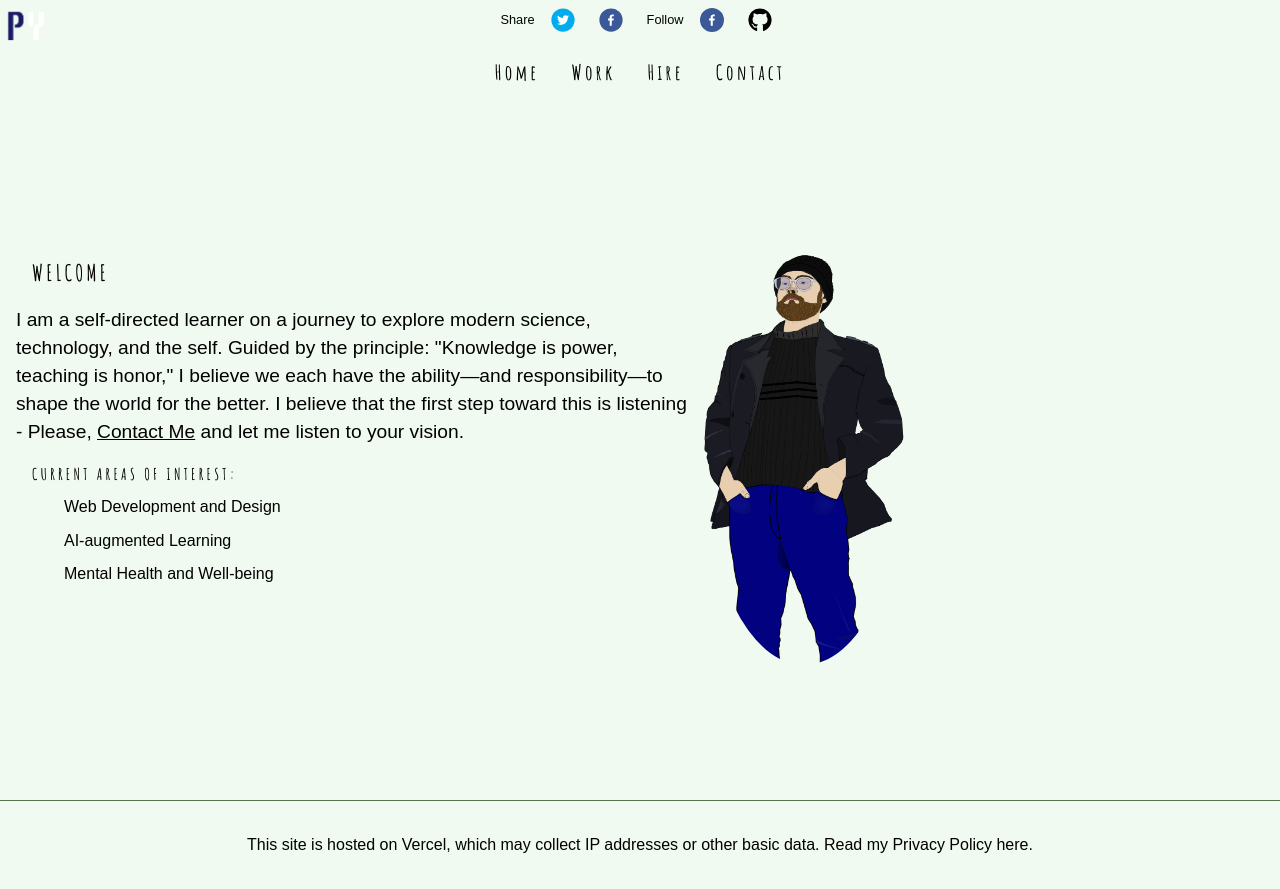
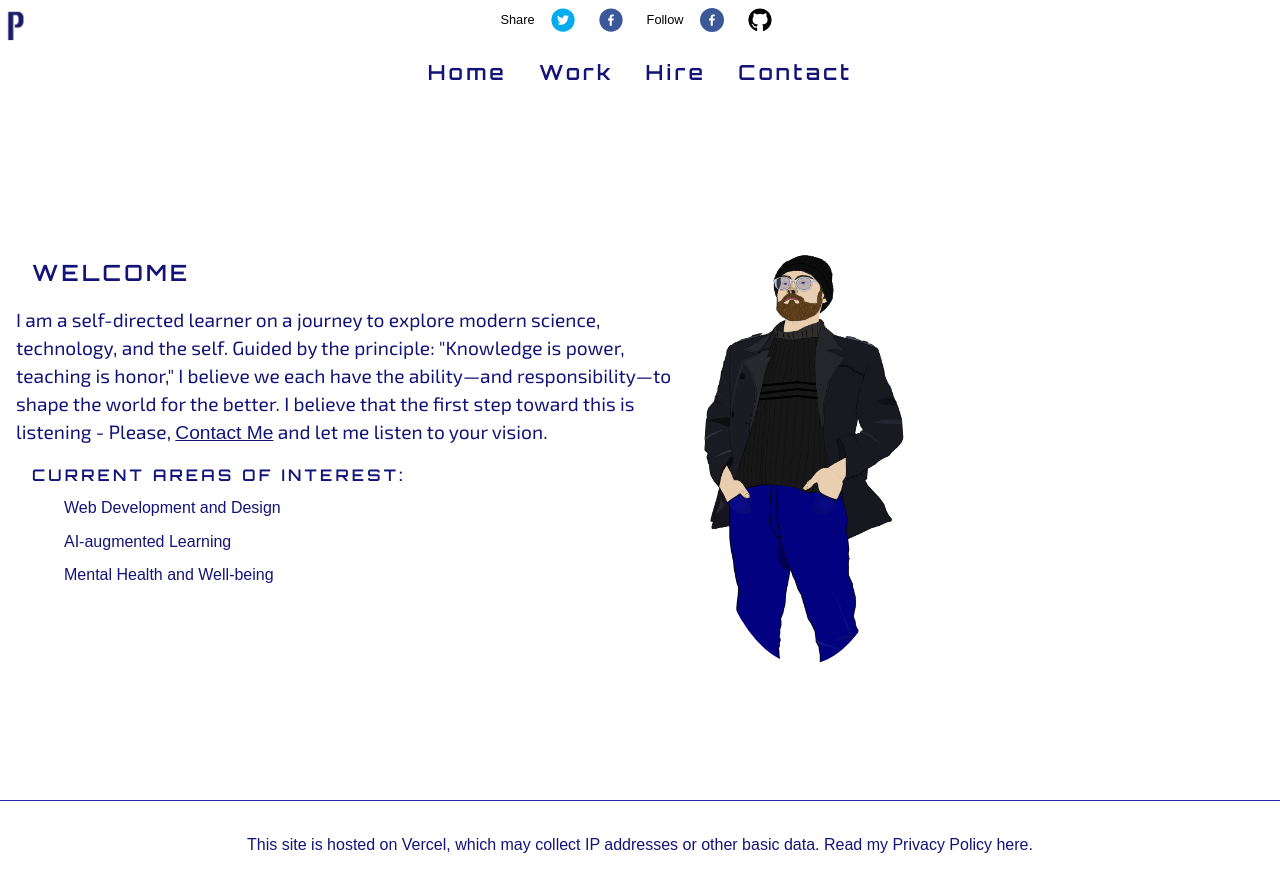
Before and after one commit to YouGuavas/portfolio, a Next.js app: page / in a window 1280 px wide. Built offline with nearby package versions, Linux system fonts and the light colour scheme; a web font is replaced by a local one.

Commit message:
Update default layout

```diff
--- a/components/Layout.js
+++ b/components/Layout.js
@@ -9,7 +9,7 @@ import styles from '../styles/components/Layout.module.scss';
 export const MyContext = createContext();
 
 const Layout = ({ children }) => {
-	const [theme, setTheme] = useState('default');
+	const [theme, setTheme] = useState('spaceship');
 	const [url, setUrl] = useState('https://patdesigns.online');
 	const router = useRouter(); // Get the router object
 
```
